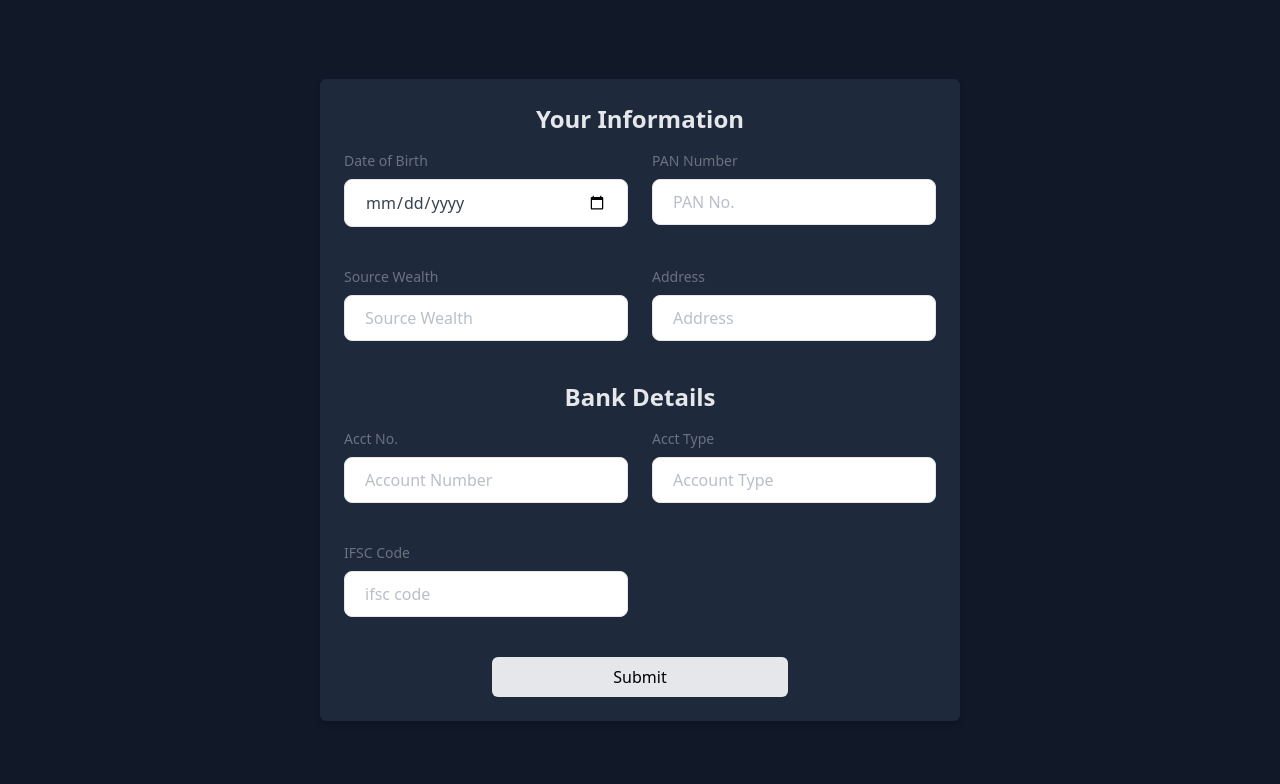
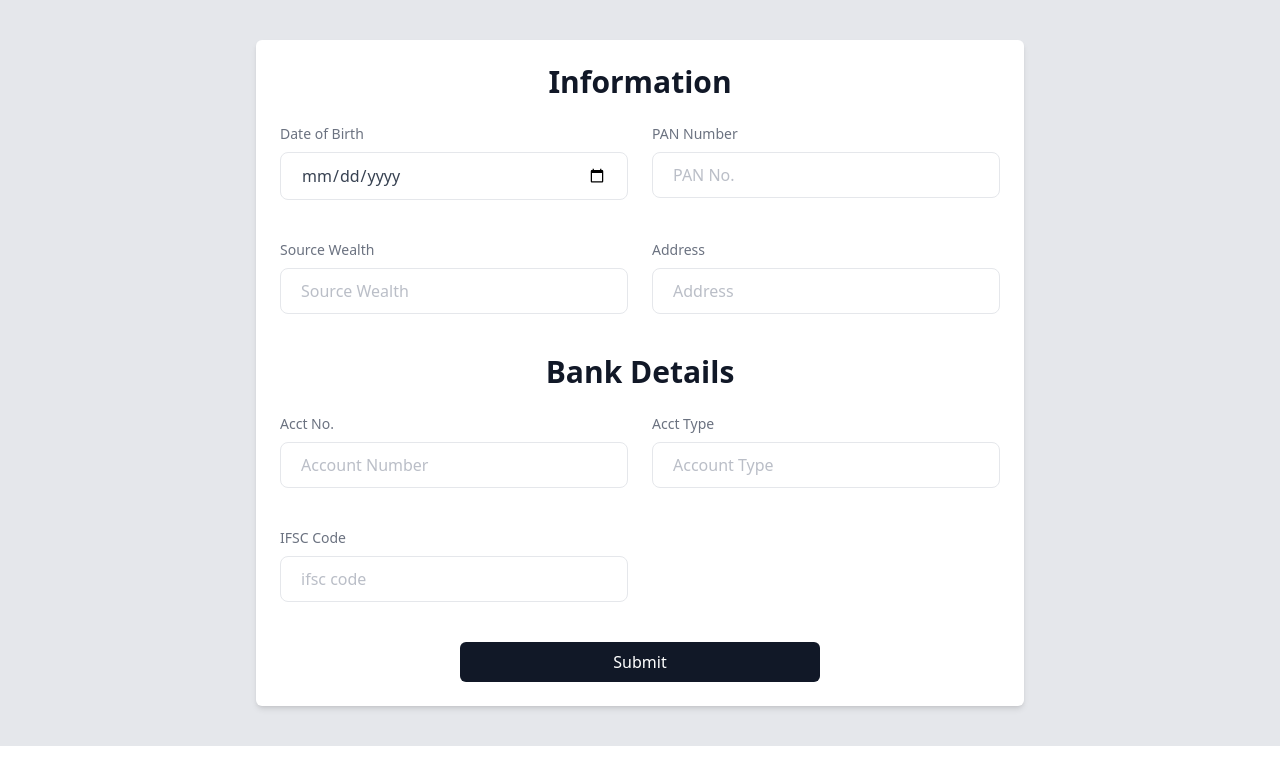
Before and after one commit to BurhanRaja/ScripVault, a React (Create React App) app in the folder app/: page /user/info in a window 1280 px wide. Shown: the top 784 px of the page. Built offline with nearby package versions, Linux system fonts and the light colour scheme.

Commit message:
changes UI user info and user nominate

```diff
--- a/app/src/pages/website/UserInfo.jsx
+++ b/app/src/pages/website/UserInfo.jsx
@@ -4,11 +4,11 @@ import Input from "../../components/Input";
 const UserInfo = () => {
   return (
     <>
-      <section className="bg-gray-900 h-[100vh] flex justify-center items-center">
-        <div class="max-w-4xl w-1/2 p-6 mx-auto  rounded-md shadow-md bg-slate-800">
+      <section className="bg-gray-200 flex justify-center items-center">
+        <div class="max-w-4xl w-[60%] p-6 my-10 mx-auto rounded-md shadow-md bg-white">
           <form>
-            <p className="text-2xl text-center font-semibold text-gray-200 capitalize">
-              Your Information
+            <p className="text-3xl text-center font-bold text-gray-900 capitalize mb-6">
+              Information
             </p>
             <div class="grid grid-cols-1 gap-6 mt-4 sm:grid-cols-2">
               <div className="mb-4">
@@ -37,7 +37,7 @@ const UserInfo = () => {
               </div>
             </div>
 
-            <p className="text-2xl text-center font-semibold text-gray-200 capitalize mt-6">
+            <p className="text-3xl text-center font-bold text-gray-900 capitalize mb-6 mt-6">
               Bank Details
             </p>
             <div class="grid grid-cols-1 gap-6 mt-4 sm:grid-cols-2">
@@ -64,7 +64,7 @@ const UserInfo = () => {
               </div>
             </div>
             <div class="flex justify-center mt-6">
-              <button class="py-2.5 leading-5 text-black transition-colors duration-300 transform bg-gray-200 rounded-md hover:bg-gray-600 hover:text-white focus:outline-none focus:bg-gray-600 w-1/2">
+              <button class="py-2.5 leading-5 text-white transition-colors duration-300 transform bg-gray-900 rounded-md hover:bg-gray-600focus:outline-none focus:bg-gray-600 w-1/2">
                 Submit
               </button>
             </div>
--- a/app/src/pages/website/UserNominate.jsx
+++ b/app/src/pages/website/UserNominate.jsx
@@ -4,43 +4,43 @@ import Input from "../../components/Input";
 const UserNominate = () => {
   return (
     <>
-      <section className="bg-gray-900 h-[100vh] flex justify-center items-center">
-        <div class="max-w-4xl w-1/2 p-6 mx-auto  rounded-md shadow-md bg-slate-800">
+      <section className='bg-gray-200 h-[100vh] flex justify-center items-center'>
+        <div class='max-w-4xl w-[60%] p-6 my-10 mx-auto rounded-md shadow-md bg-white'>
           <form>
-            <p className="text-2xl text-center font-semibold text-gray-200 capitalize">
-              Your Nomination
+            <p className='text-3xl text-center font-bold text-gray-900 capitalize mb-6'>
+              Your Nominations
             </p>
-            <div class="grid grid-cols-1 gap-6 mt-4 sm:grid-cols-2">
-              <div className="mb-4">
+            <div class='grid grid-cols-1 gap-6 mt-4 sm:grid-cols-2'>
+              <div className='mb-4'>
                 <Input
-                  type="text"
-                  labelName="Relationship"
-                  placeholder="Relationship"
+                  type='text'
+                  labelName='Relationship'
+                  placeholder='Relationship'
                 />
               </div>
-              <div className="mb-4">
+              <div className='mb-4'>
                 <Input
-                  type="text"
-                  labelName="Full Name of Nominee"
-                  placeholder="Full Name"
+                  type='text'
+                  labelName='Full Name of Nominee'
+                  placeholder='Full Name'
                 />
               </div>
-              <div className="mb-4">
+              <div className='mb-4'>
                 <Input
-                  type="date"
-                  labelName="Date of Birth"
-                  placeholder="Date of Birth"
+                  type='date'
+                  labelName='Date of Birth'
+                  placeholder='Date of Birth'
                 />
               </div>
-              <div className="mb-4">
-                <Input type="text" labelName="Address" placeholder="Address" />
+              <div className='mb-4'>
+                <Input type='text' labelName='Address' placeholder='Address' />
               </div>
             </div>
-            <div class="flex justify-evenly mt-6">
-              <button class="py-2.5 leading-5 text-black transition-colors duration-300 transform bg-white rounded-md hover:bg-gray-200  focus:outline-none focus:bg-gray-600 w-1/3">
+            <div class='flex justify-evenly mt-6'>
+              <button class='py-2.5 leading-5 text-white transition-colors duration-300 transform bg-gray-700 rounded-md hover:bg-gray-600focus:outline-none focus:bg-gray-600 w-1/3'>
                 Add
               </button>
-              <button class="py-2.5 leading-5 text-black transition-colors duration-300 transform bg-gray-200 rounded-md hover:bg-gray-600 hover:text-white focus:outline-none focus:bg-gray-600 w-1/3">
+              <button class='py-2.5 leading-5 text-white transition-colors duration-300 transform bg-gray-900 rounded-md hover:bg-gray-600focus:outline-none focus:bg-gray-600 w-1/3'>
                 Submit
               </button>
             </div>
```
Also changed, not shown: app/src/App.js (+6 -6 lines).
